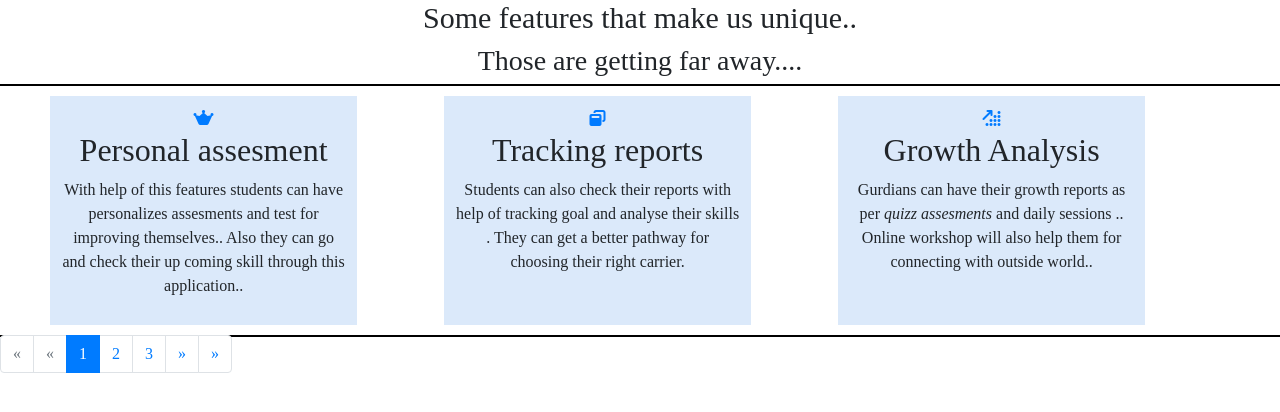
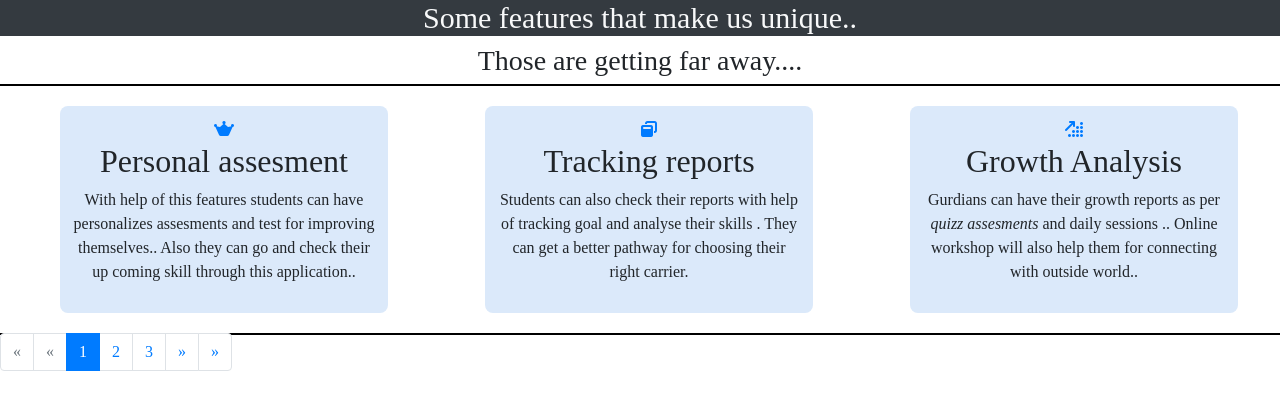
Before and after one commit to TtDd2003/Travellers, a Django app: page /service/ in a window 1280 px wide. Shown: the top 412 px of the page. Run offline with Django 5.2, Linux system fonts and the light colour scheme; data comes from the database, SQL or seed files in the repository; some libraries are stand-ins or nearby versions.

Commit message:
service.html

```diff
--- a/templates/service.html
+++ b/templates/service.html
@@ -13,28 +13,36 @@
       *{
          font-family: sans-sarif;
   }
-  section{width: 100%;
-   display: grid;
-   grid-template-columns: 30% 30% 30%;
-   grid-gap: 10px;
-   outline: 2px solid black;
+ section {
+  width: 100%;
+  display: grid;
+  grid-template-columns: repeat(auto-fit, minmax(250px, 1fr));
+  grid-gap: 15px;
+  outline: 2px solid black;
+  padding: 10px;
 }
-div{
-   width:80%;
-    background-color:  #DBE9FA;
-    padding: 3%;
-    margin: 10px 50px;
-    text-align: center;
+
+section div {
+  background-color: #DBE9FA;
+  padding: 3%;
+  text-align: center;
+  border-radius: 8px;
 }
-h1{font-size: 30px; text-align: center;}
-h3{text-align: center}
 
+h1 {
+  font-size: 30px;
+  text-align: center;
+}
+
+h3 {
+  text-align: center;
+}
 
     </style>
     {% load static %}
 </head>
 <body>
-   <h1 class='text-center'>Some features that make us unique.. </h1>
+   <h1 class='text-center bg-dark text-light'>Some features that make us unique.. </h1>
    <h3>Those are getting far away....</h3>
    <section>
       {% for n in data %}
```
